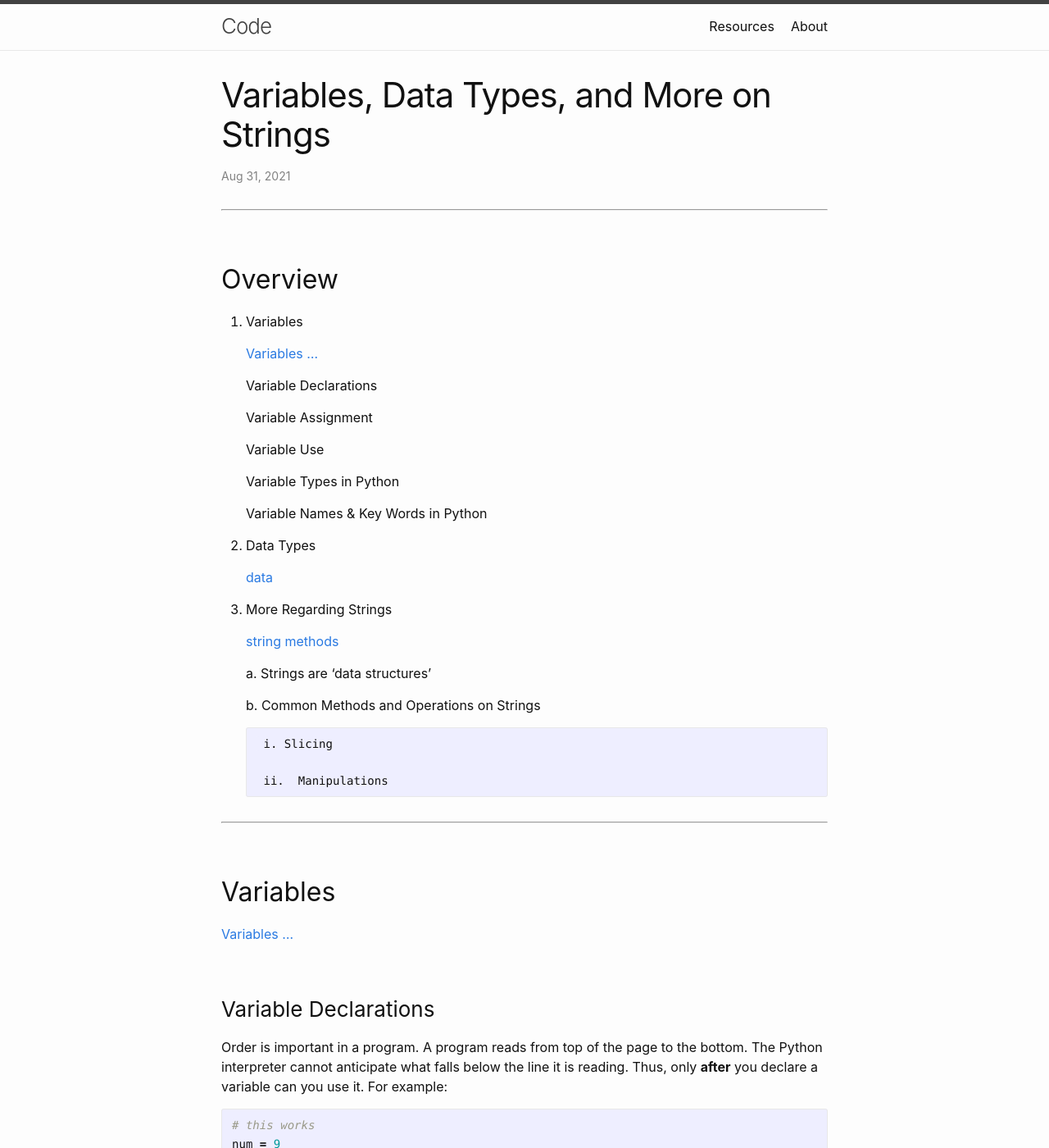
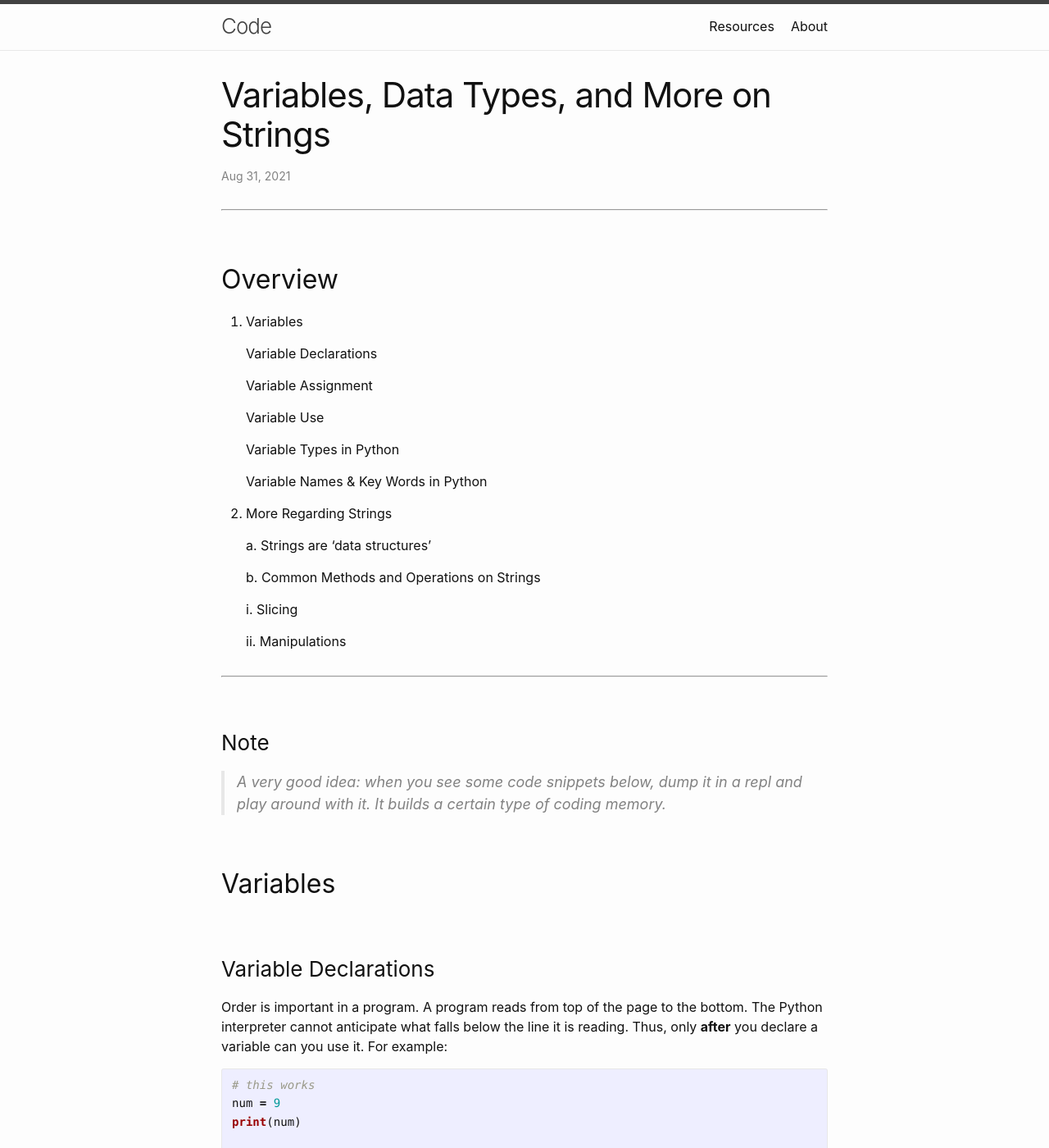
Before and after one commit to multum-non-multa/code, a Jekyll site: the page built from _posts/2021-08-31-variables-string-methods-functions.md, in a window 1280 px wide and 1400 px high. Shown: the whole window at 82% size. Built offline with Jekyll 4.4.1, drawn with Linux system fonts in a browser that asks for light colours; some of the changed text lies outside the part shown.

Commit message:
variables

```diff
--- a/_posts/2021-08-31-variables-string-methods-functions.md
+++ b/_posts/2021-08-31-variables-string-methods-functions.md
@@ -10,8 +10,6 @@ title: "Variables, Data Types, and More on Strings"
 
 1. Variables
 
-    [Variables ...](https://realpython.com/python-variables/)
-
     Variable Declarations
 
     Variable Assignment
@@ -22,27 +20,24 @@ title: "Variables, Data Types, and More on Strings"
 
     Variable Names & Key Words in Python
 
-2. Data Types
-
-    [data](https://realpython.com/python-data-types/)
-
-3. More Regarding Strings
-
-    [string methods](https://realpython.com/python-strings/)
+2. More Regarding Strings
 
     a. Strings are 'data structures'
 
     b. Common Methods and Operations on Strings
 
-        i. Slicing
+      i. Slicing
 
-        ii.  Manipulations
+      ii.  Manipulations
 
 ---
 
+### Note
+
+> A very good idea:  when you see some code snippets below, dump it in a repl and play around with it.  It builds a certain type of coding memory.
+
+
 ## Variables
-
-[Variables ...](https://realpython.com/python-variables/)
 
 ### Variable Declarations
 
@@ -233,17 +228,11 @@ Got that?  No worries; you'll be using these keywords soon enough for their prop
 
 ---
 
-## Data Types
-
-[data](https://realpython.com/python-data-types/)
-
----
-
 ## More Regarding Strings
 
-[string methods](https://realpython.com/python-strings/)
+### Strings are 'data structures'
 
-### Strings are 'data structures'
+
 
 ### Common Methods and Operations on Strings
 
```
Also changed, not shown: 1 other file.
